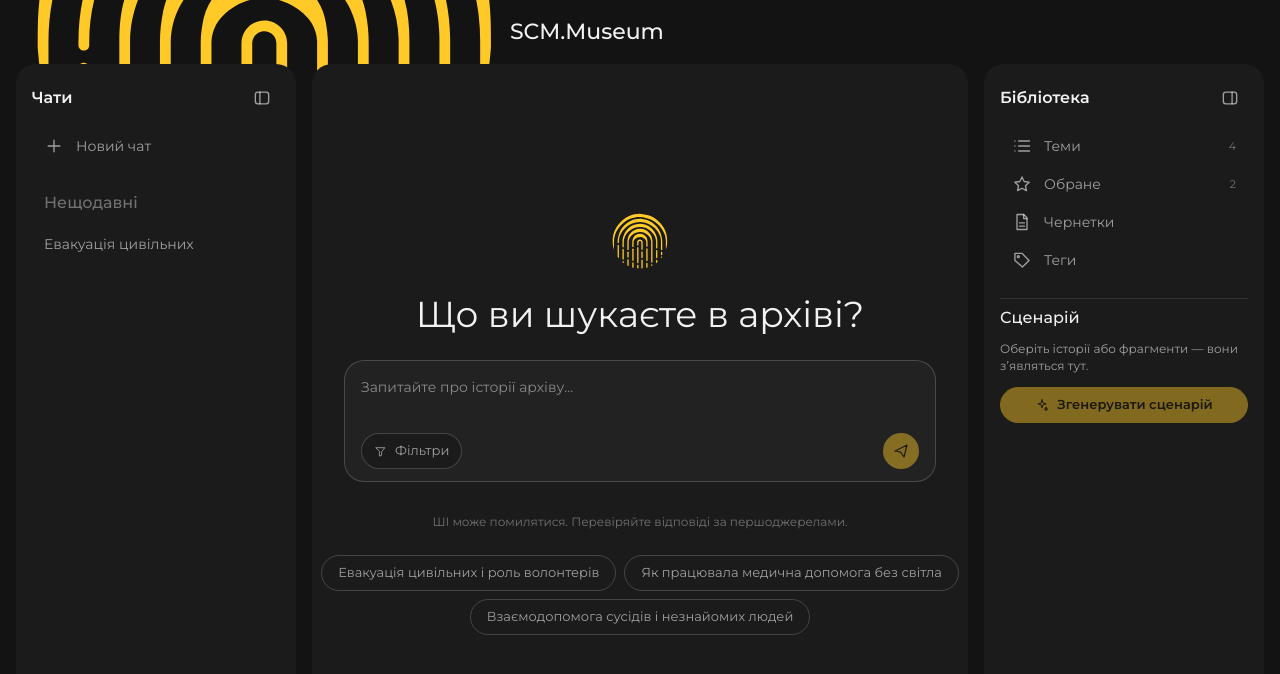
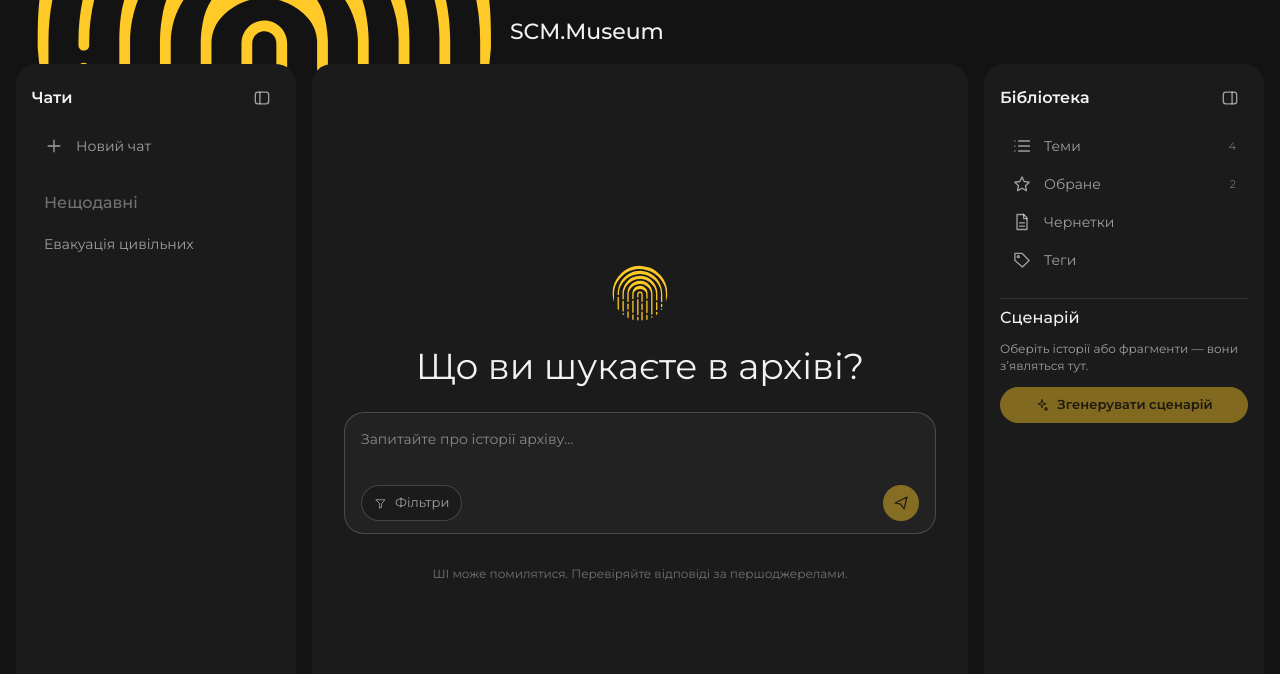
Before and after one commit to mikelebedenko/scm-museum, a React (Vite) app: page / in a window 1280 px wide. Shown: the top 674 px of the page. Built offline with nearby package versions, Linux system fonts and the light colour scheme.

Commit message:
Home: remove suggestions

```diff
--- a/src/pages/Search.tsx
+++ b/src/pages/Search.tsx
@@ -549,13 +549,6 @@ export default function Search() {
                     <h1>Що ви шукаєте в архіві?</h1>
                     {composer}
                     {disclaimer}
-                    <div className="sugs2">
-                      {SUGGESTIONS.slice(0, 3).map((s) => (
-                        <button key={s} onClick={() => send(s)}>
-                          {s}
-                        </button>
-                      ))}
-                    </div>
                     {!aiCan && (
                       <p className="locknote">
                         <Icon n="lock" s={13} /> Відповіді ШІ — з Розширеною роллю.
```
